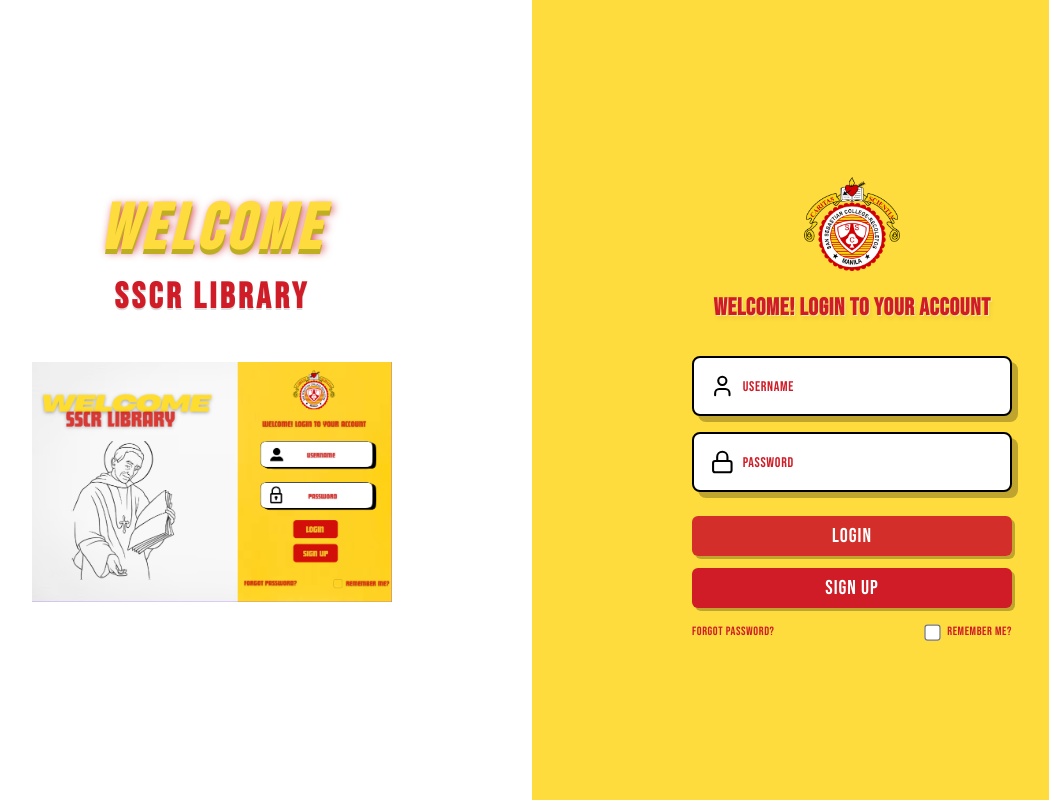
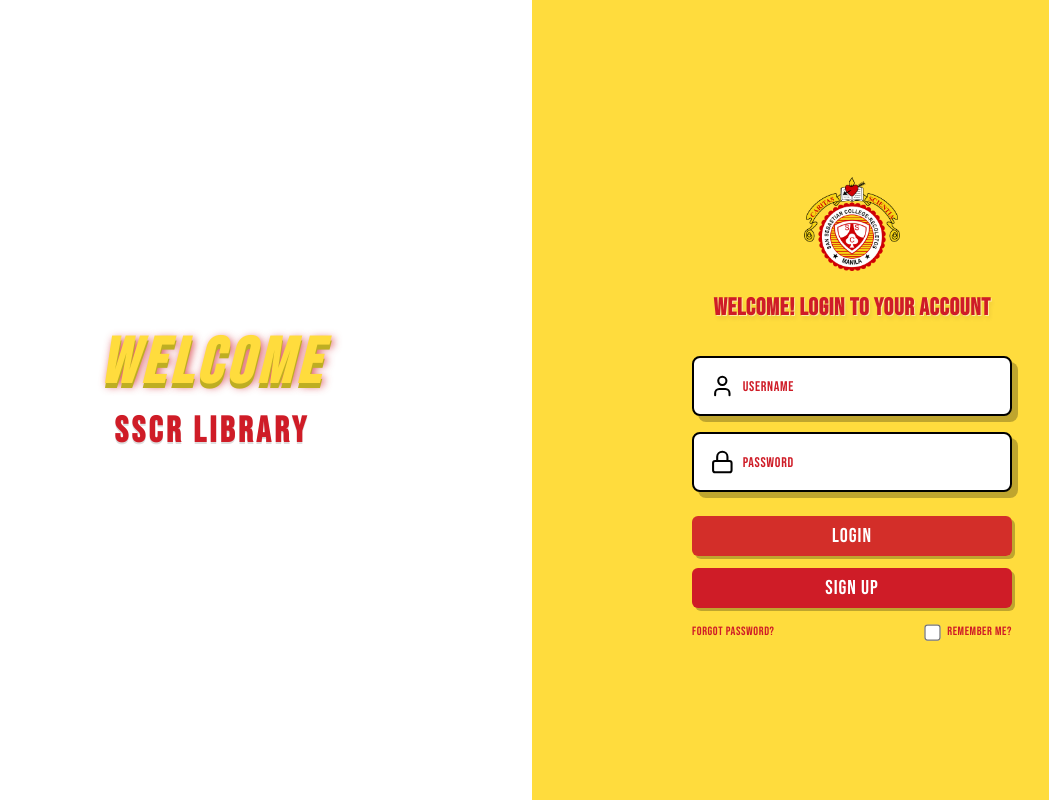
Before and after one commit to Keith-tech-crypto/SSCR-LIBRARY-MANAGEMENT, a React (Vite) app: page / in a window 1280 px wide. Shown: the whole page, without its empty margins (108-1157 px from the left). Built offline with nearby package versions, Linux system fonts and the light colour scheme.

Commit message:
Remove illustration from Index page
Removes the illustration from the bottom of the welcome section on the Index page.

```diff
--- a/src/pages/Index.tsx
+++ b/src/pages/Index.tsx
@@ -1,4 +1,3 @@
-
 import React, { useState } from "react";
 import { Input } from "@/components/ui/input";
 import { Button } from "@/components/ui/button";
@@ -54,13 +53,7 @@ const Index = () => {
             SSCR LIBRARY
           </h2>
         </div>
-        {/* Saint Illustration */}
-        <img
-          src="/lovable-uploads/aac9492f-ec65-4cd7-8010-6caef04ffc32.png"
-          alt="San Sebastian Monk Illustration"
-          className="w-[280px] md:w-[350px] lg:w-[360px] max-w-full h-auto mt-3 mb-4"
-          draggable={false}
-        />
+        {/* Removed the monk illustration image as requested */}
       </div>
 
       {/* RIGHT SIDE */}
```
